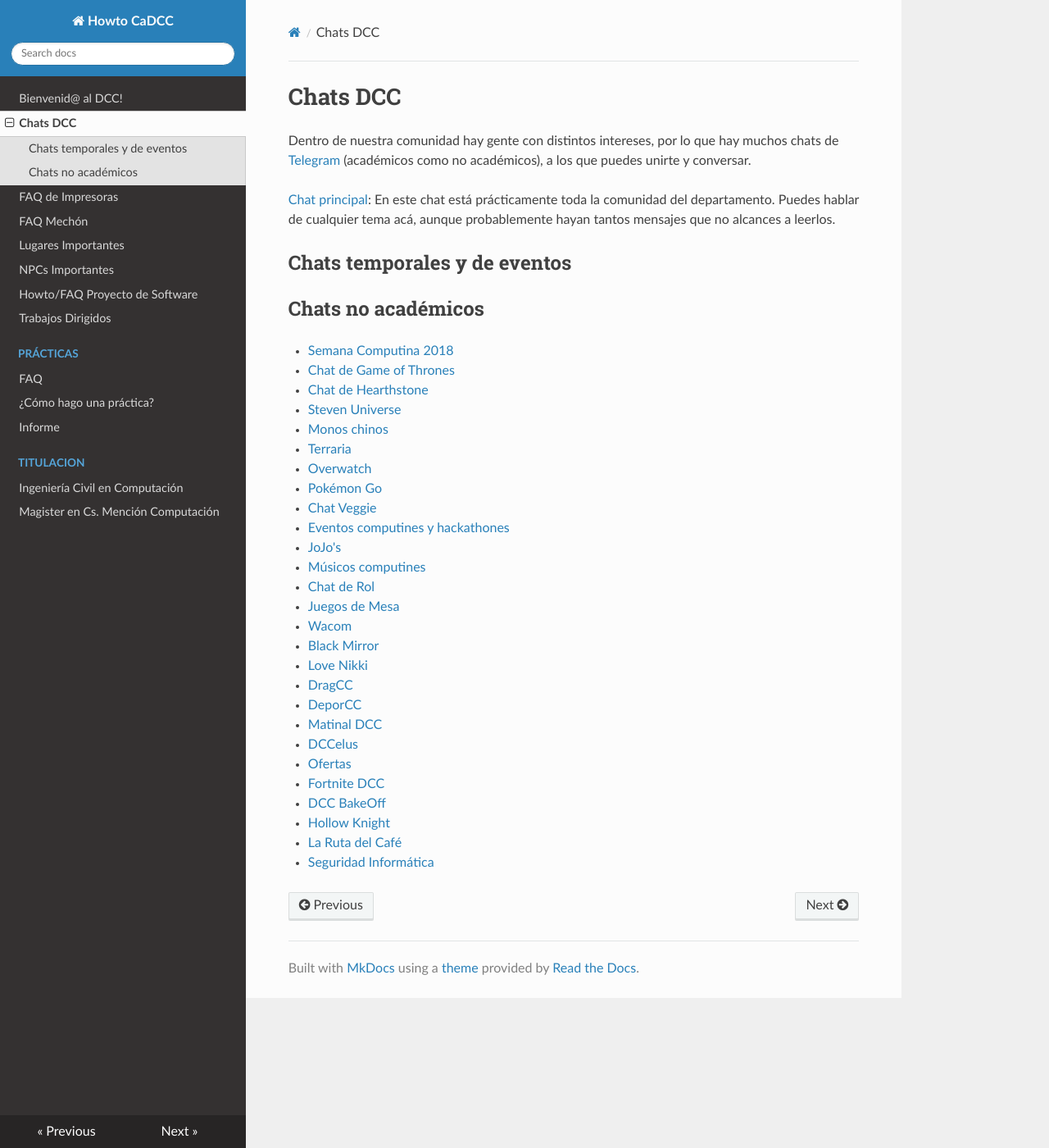
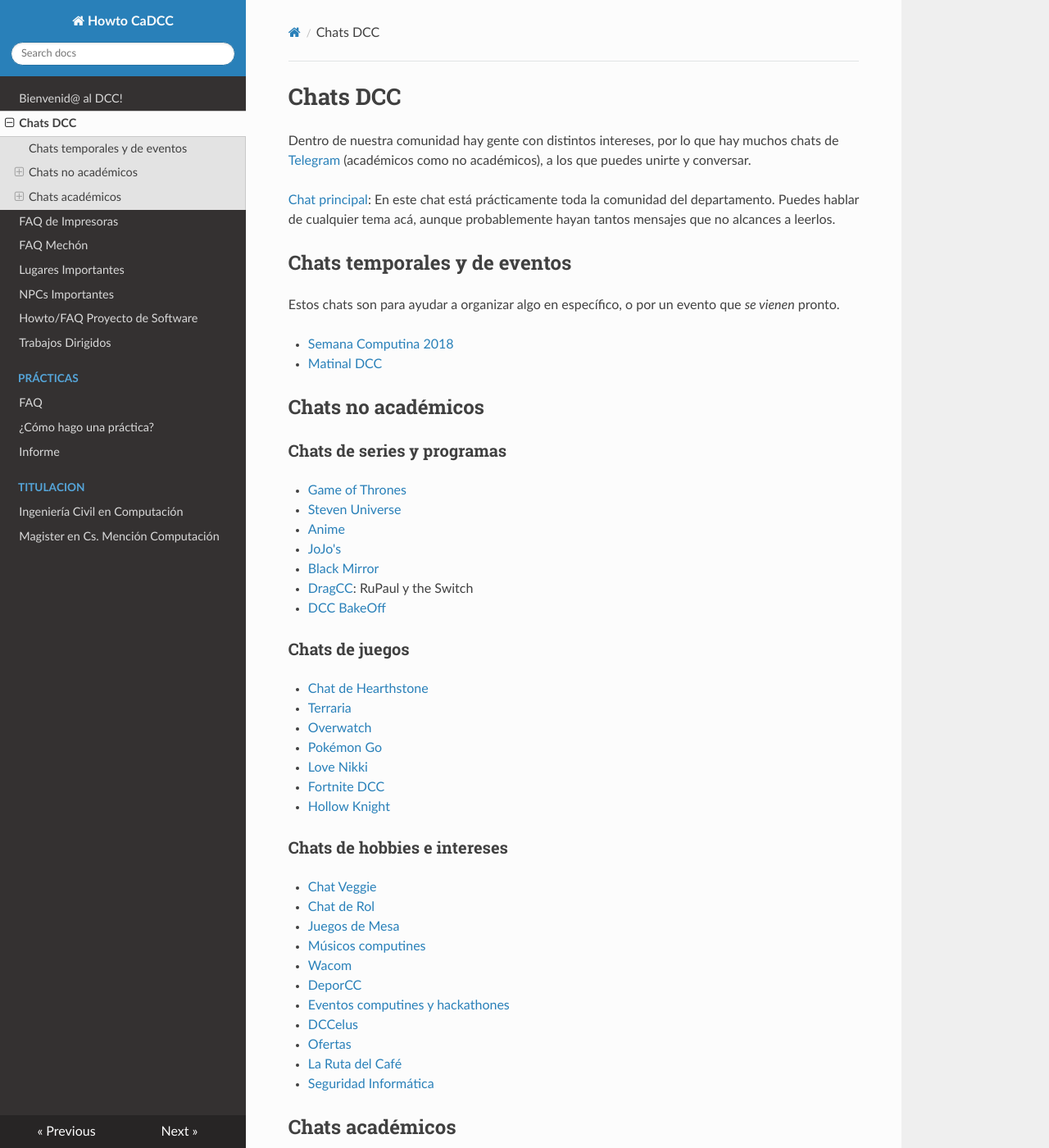
Before and after one commit to cadcc/howto, an MkDocs documentation site: the page built from docs/Chats.md, in a window 1280 px wide and 1400 px high. Shown: the whole window at 82% size. Built offline with MkDocs 1.6.1, drawn with Linux system fonts in a browser that asks for light colours; nearby versions of some CDN libraries; some of the changed text lies outside the part shown.

Commit message:
Chats organizados por categorías

```diff
--- a/docs/Chats.md
+++ b/docs/Chats.md
@@ -4,36 +4,63 @@ Dentro de nuestra comunidad hay gente con distintos intereses, por lo que hay mu
 
 [Chat principal](https://t.me/joinchat/CdpWpEIqFvjwcKxDwqS06Q): En este chat está prácticamente toda la comunidad del departamento. Puedes hablar de cualquier tema acá, aunque probablemente hayan tantos mensajes que no alcances a leerlos.
 
-## Chats temporales y de eventos
+##Chats temporales y de eventos
 
-
-
-## Chats no académicos
+Estos chats son para ayudar a organizar algo en específico, o por un evento que _se vienen_ pronto.
 
 - [Semana Computina 2018](https://t.me/joinchat/CT8s0A9mnkHJzNOwslTMVg)
-- [Chat de Game of Thrones](https://telegram.me/joinchat/AOCFDQisHhZsSpFY_OEQLw)
+- [Matinal DCC](https://t.me/joinchat/AEMcAhEmif7p8MjRKRPAOA)
+
+##Chats no académicos
+
+###Chats de series y programas
+- [Game of Thrones](https://telegram.me/joinchat/AOCFDQisHhZsSpFY_OEQLw)
+- [Steven Universe](https://t.me/joinchat/CCI8egnYQSUc-5v9EpZ53A)
+- [Anime](https://t.me/joinchat/B6QJcwrBlHKAs8sldrJfyA)
+- [JoJo's](https://t.me/joinchat/B8ml6gk9iqM9QiednPzwhw)
+- [Black Mirror](https://t.me/joinchat/A0MT3ksnL3JIX12ZIMv8Dg)
+- [DragCC](https://t.me/joinchat/B5P3Bg-JtHUxrL2RKyNKOw): RuPaul y the Switch
+- [DCC BakeOff](https://t.me/joinchat/B6QJcxKaGg5cucRHZ6luFg)
+
+###Chats de juegos
 - [Chat de Hearthstone](https://t.me/joinchat/BrXxiwyf6xcSdqqyiS6kEA)
-- [Steven Universe](https://t.me/joinchat/CCI8egnYQSUc-5v9EpZ53A)
-- [Monos chinos](https://t.me/joinchat/B6QJcwrBlHKAs8sldrJfyA)
 - [Terraria](https://t.me/DCCTerraria)
 - [Overwatch](https://telegram.me/joinchat/CB-bvgfex5SvInXKN1bL3w)
 - [Pokémon Go](https://telegram.me/joinchat/A0MT3gpHCiKPcXN0wGjv8g)
+- [Love Nikki](https://t.me/joinchat/BvInWhJrO_2U8LKatqXVvA)
+- [Fortnite DCC](https://t.me/joinchat/FI55jA79vdvLK23ZvNImWg)
+- [Hollow Knight](https://t.me/joinchat/AEMcAlJDM0b8TniLnbf3xg)
+
+###Chats de hobbies e intereses
+
 - [Chat Veggie](https://t.me/joinchat/CSkUvgl634UeKGcPfeB8cA)
-- [Eventos computines y hackathones](https://t.me/joinchat/AEMcAkJJsrTvT5TcqX4MOQ)
-- [JoJo's](https://t.me/joinchat/B8ml6gk9iqM9QiednPzwhw)
-- [Músicos computines](https://t.me/dccmusic)
 - [Chat de Rol](https://t.me/joinchat/BvInWhAKj2m685ipYfECZQ)
 - [Juegos de Mesa](https://t.me/joinchat/CCI8eg9j2bqEL0GGTOWdGQ)
+- [Músicos computines](https://t.me/dccmusic)
 - [Wacom](https://t.me/joinchat/BpI_Qw8YoZWGX3S1e_ii0w)
-- [Black Mirror](https://t.me/joinchat/A0MT3ksnL3JIX12ZIMv8Dg)
-- [Love Nikki](https://t.me/joinchat/BvInWhJrO_2U8LKatqXVvA)
-- [DragCC](https://t.me/joinchat/B5P3Bg-JtHUxrL2RKyNKOw)
 - [DeporCC](https://t.me/joinchat/AO_luwgiaq_DzSdo3yH-AA)
-- [Matinal DCC](https://t.me/joinchat/AEMcAhEmif7p8MjRKRPAOA)
+- [Eventos computines y hackathones](https://t.me/joinchat/AEMcAkJJsrTvT5TcqX4MOQ)
 - [DCCelus](https://t.me/joinchat/ByeJjBI7w-zWC_nPnz-isg)
 - [Ofertas](https://t.me/joinchat/AEMcAlC5WkOJaYrvQVYGoQ)
-- [Fortnite DCC](https://t.me/joinchat/FI55jA79vdvLK23ZvNImWg)
-- [DCC BakeOff](https://t.me/joinchat/B6QJcxKaGg5cucRHZ6luFg)
-- [Hollow Knight](https://t.me/joinchat/AEMcAlJDM0b8TniLnbf3xg)
 - [La Ruta del Café](https://t.me/joinchat/CT8s0EH-5Rt2cVtEnXT1oA)
 - [Seguridad Informática](https://t.me/joinchat/AEMcAkfCKtc1juLWks588A)
+
+##Chats académicos
+
+¿Necesitas material? ¿Tienes alguna duda muy pequeña, y que no quieres postear en el foro? Tenemos chats para casi todos los ramos de malla (si falta alguno, puedes crearlo)
+
+###Quinto semestre
+- [Matemáticas Discretas](https://t.me/joinchat/F6wdN1Mp4FhsJEaixqud4A)
+- [Computación Gráfica](https://t.me/joinchat/ByeJjAz4UgHOexV99Se4zQ): es de 2017-2
+- [Algoritmos y Estructuras de Datos](https://t.me/joinchat/F6wdN1C0ELKud5FiBCf_uw)
+
+###Sexto semestre
+- [Programación de Software de Sistemas](https://t.me/joinchat/ByeJjEiv23KABlgt91cOSg)
+- [Teoría de la Computación](https://t.me/joinchat/F6wdN1DnmEI2hdCILAdlaQ)
+- [Metodologías de Diseño y Programación](https://t.me/joinchat/Ha2m31DEdI09DO0uDTx1JA)
+
+###Séptimo semestre
+- [Lenguajes de Programación](https://t.me/joinchat/FS7iR0gChfGo08fspSuxxg)
+
+###Octavo semestre
+- [Sistemas Operativos](https://t.me/joinchat/Ck4OWkLNXAQPLZly3s3HQw)
```
